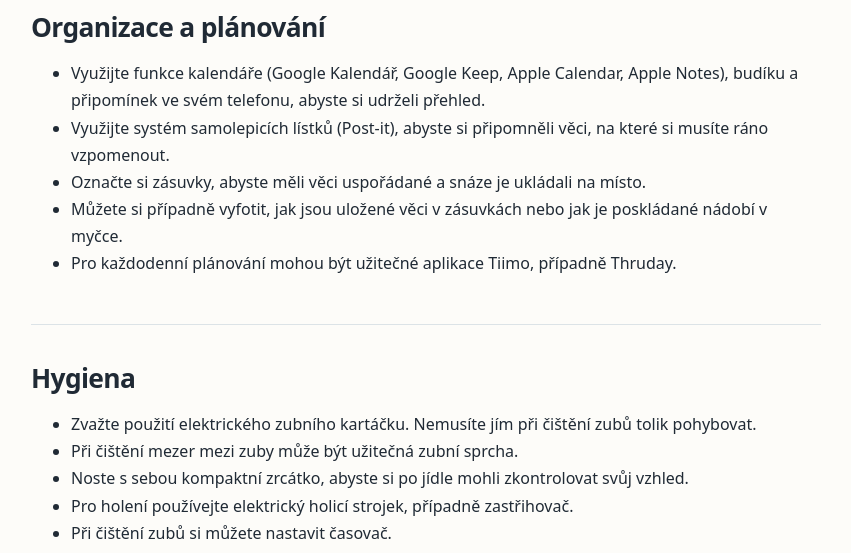
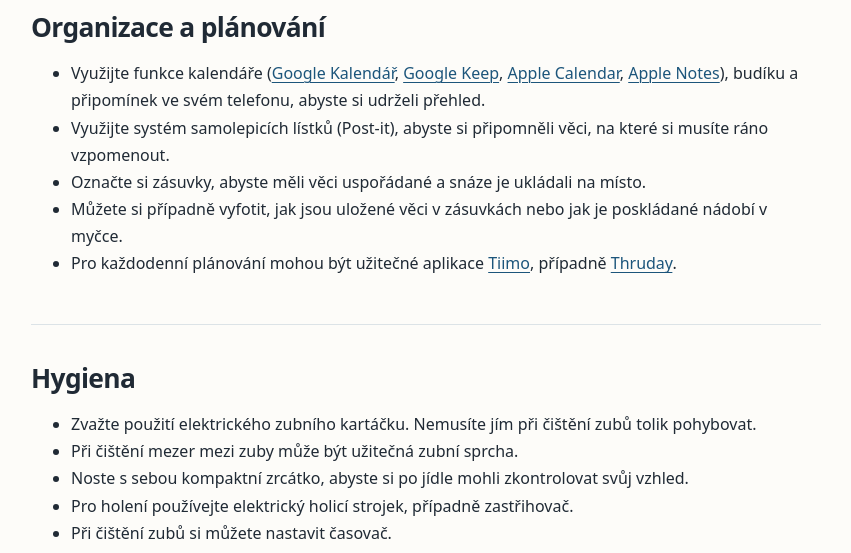
Before and after one commit to rudi1984/Web_dyspraktik, a plain HTML site: page prakticke-tipy.html in a window 1280 px wide. Shown: the part 247-800 px from the top of the page, without its empty margins (214-1065 px from the left). Drawn offline with Linux system fonts and the light colour scheme.

Commit message:
Update practical tips with links and formatting

```diff
--- a/prakticke-tipy.html
+++ b/prakticke-tipy.html
@@ -1,3 +1,4 @@
+
 <!doctype html>
 <html lang="cs">
 <head>
@@ -16,11 +17,14 @@
   <meta property="og:description" content="Praktické tipy pro každodenní život dospělého s dyspraxií.">
   <meta property="og:url" content="https://dyspraktik.cz/prakticke-tipy.html">
 </head>
+
 <body class="site-page">
   <a class="skip" href="#obsah">Přejít na obsah</a>
+
   <header class="site-header">
     <div class="wrap header-inner">
       <a class="brand" href="index.html" aria-label="Dyspraktik, úvodní stránka">dyspraktik<span class="brand-dot">.</span>cz</a>
+
       <nav aria-label="Hlavní navigace">
         <a href="index.html">O dyspraxii</a>
         <a href="napsali.html">Napsali o dyspraxii</a>
@@ -30,52 +34,71 @@
       </nav>
     </div>
   </header>
+
   <main class="wrap" id="obsah">
+
     <h1>Praktické tipy pro každodenní život dospělého s dyspraxií</h1>
+
     <section aria-labelledby="organizace">
       <h2 id="organizace">Organizace a plánování</h2>
       <ul>
-        <li>Využijte funkce kalendáře (Google Kalendář, Google Keep, Apple Calendar, Apple Notes), budíku a připomínek ve svém telefonu, abyste si udrželi přehled.</li>
+        <li>Využijte funkce kalendáře (<a href="https://calendar.google.com/">Google Kalendář</a>, <a href="https://keep.google.com/">Google Keep</a>, <a href="https://www.icloud.com/calendar/">Apple Calendar</a>, <a href="https://www.icloud.com/notes/">Apple Notes</a>), budíku a připomínek ve svém telefonu, abyste si udrželi přehled.</li>
+
         <li>Využijte systém samolepicích lístků (Post-it), abyste si připomněli věci, na které si musíte ráno vzpomenout.</li>
+
         <li>Označte si zásuvky, abyste měli věci uspořádané a snáze je ukládali na místo.</li>
+
         <li>Můžete si případně vyfotit, jak jsou uložené věci v zásuvkách nebo jak je poskládané nádobí v myčce.</li>
-        <li>Pro každodenní plánování mohou být užitečné aplikace Tiimo, případně Thruday.</li>
+
+        <li>Pro každodenní plánování mohou být užitečné aplikace <a href="https://www.tiimoapp.com/">Tiimo</a>, případně <a href="https://thruday.com/">Thruday</a>.</li>
       </ul>
     </section>
+
     <section aria-labelledby="hygiena">
       <h2 id="hygiena">Hygiena</h2>
       <ul>
         <li>Zvažte použití elektrického zubního kartáčku. Nemusíte jím při čištění zubů tolik pohybovat.</li>
+
         <li>Při čištění mezer mezi zuby může být užitečná zubní sprcha.</li>
+
         <li>Noste s sebou kompaktní zrcátko, abyste si po jídle mohli zkontrolovat svůj vzhled.</li>
+
         <li>Pro holení používejte elektrický holicí strojek, případně zastřihovač.</li>
+
         <li>Při čištění zubů si můžete nastavit časovač.</li>
       </ul>
     </section>
+
     <section aria-labelledby="obleceni">
       <h2 id="obleceni">Oblečení</h2>
       <ul>
         <li>Oblečení si připravte už večer předem. Je pak snazší sladit jednotlivé kousky a ušetříte si stres, když ráno spěcháte.</li>
+
         <li>Vybírejte dobře padnoucí boty, které pevně obepínají patu a zajišťují tak větší stabilitu.</li>
+
         <li>Pokud je to možné, pořiďte si boty bez tkaniček (boty na suchý zip pro dospělé se dají pořídit v obchodě s pracovními potřebami).</li>
       </ul>
     </section>
+
     <section aria-labelledby="dalsi">
       <h2 id="dalsi">Další tipy</h2>
       <ul>
         <li>Rozdělte velké úkoly na menší části, aby se s nimi lépe pracovalo. Případně si jednotlivé kroky napište.</li>
+
         <li>Pokud se učíte nový postup (manuální práce, cvičení), ujistěte se, že máte jasné a přesné pokyny. Nebojte se nechat si ho znovu vysvětlit. Pokud vám to pomůže, natočte si se svolením video.</li>
       </ul>
     </section>
+
     <p class="note">Při sestavování těchto tipů jsem vycházel z materiálu <a href="https://dyspraxiafoundation.co.uk/adults/tips">Tips for Adults</a>, který zveřejnila britská organizace Dyspraxia Foundation, a z vlastní zkušenosti s dyspraxií.</p>
-  <p>
-  Máte vlastní praktický tip, který vám usnadňuje každodenní život s dyspraxií?
-  Napište na <a href="mailto:info@dyspraktik.cz">info@dyspraktik.cz</a>.
-</p>
+
+    <p>Máte vlastní praktický tip, který vám usnadňuje každodenní život s dyspraxií? Napište na <a href="mailto:info@dyspraktik.cz">info@dyspraktik.cz</a>.</p>
+
   </main>
+
   <footer class="site-footer">
     <div class="wrap footer-inner">
       <span>© Dyspraktik.cz</span>
+
       <nav aria-label="Navigace v zápatí">
         <a href="index.html">O dyspraxii</a>
         <a href="napsali.html">Napsali o dyspraxii</a>
@@ -85,5 +108,6 @@
       </nav>
     </div>
   </footer>
+
 </body>
 </html>
```
